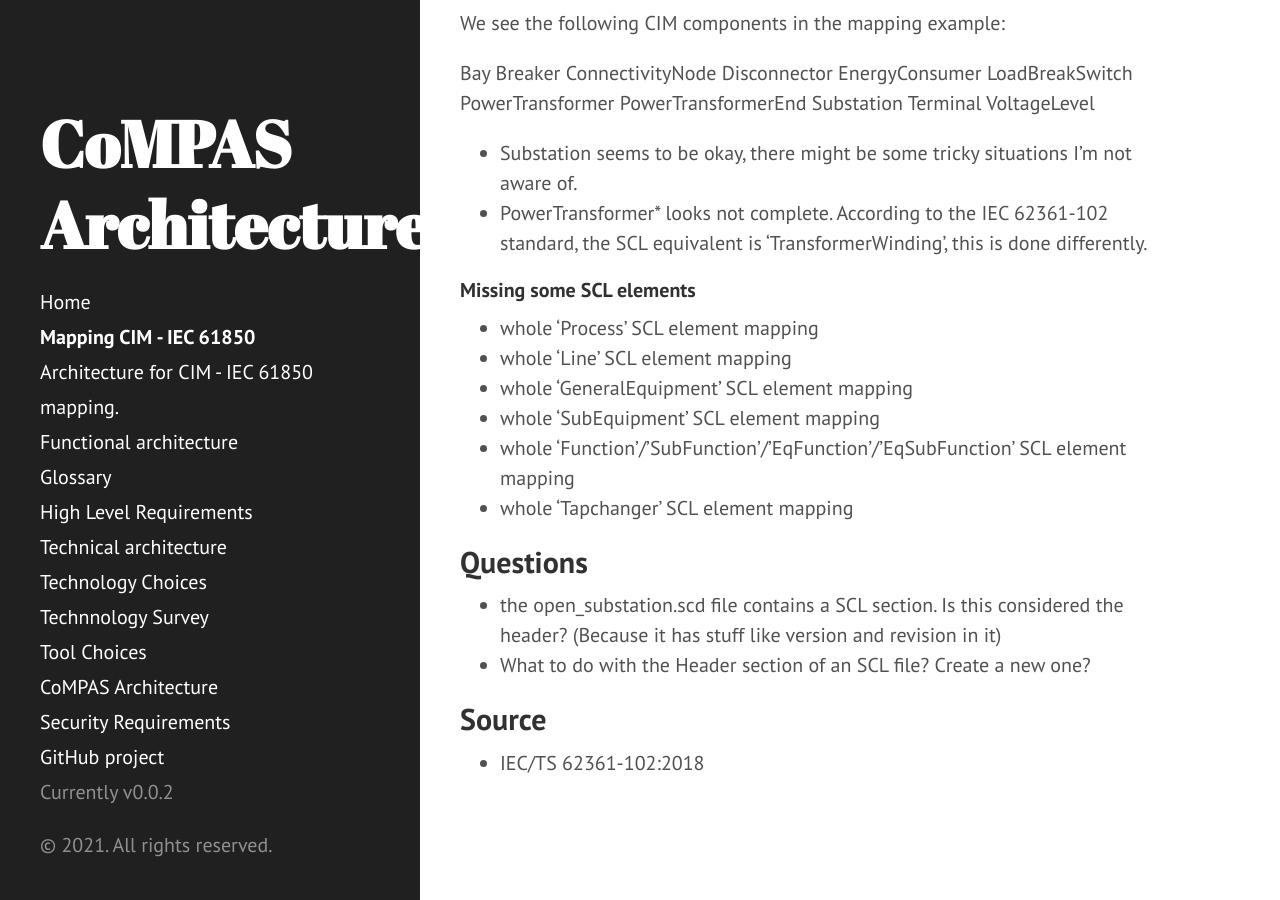
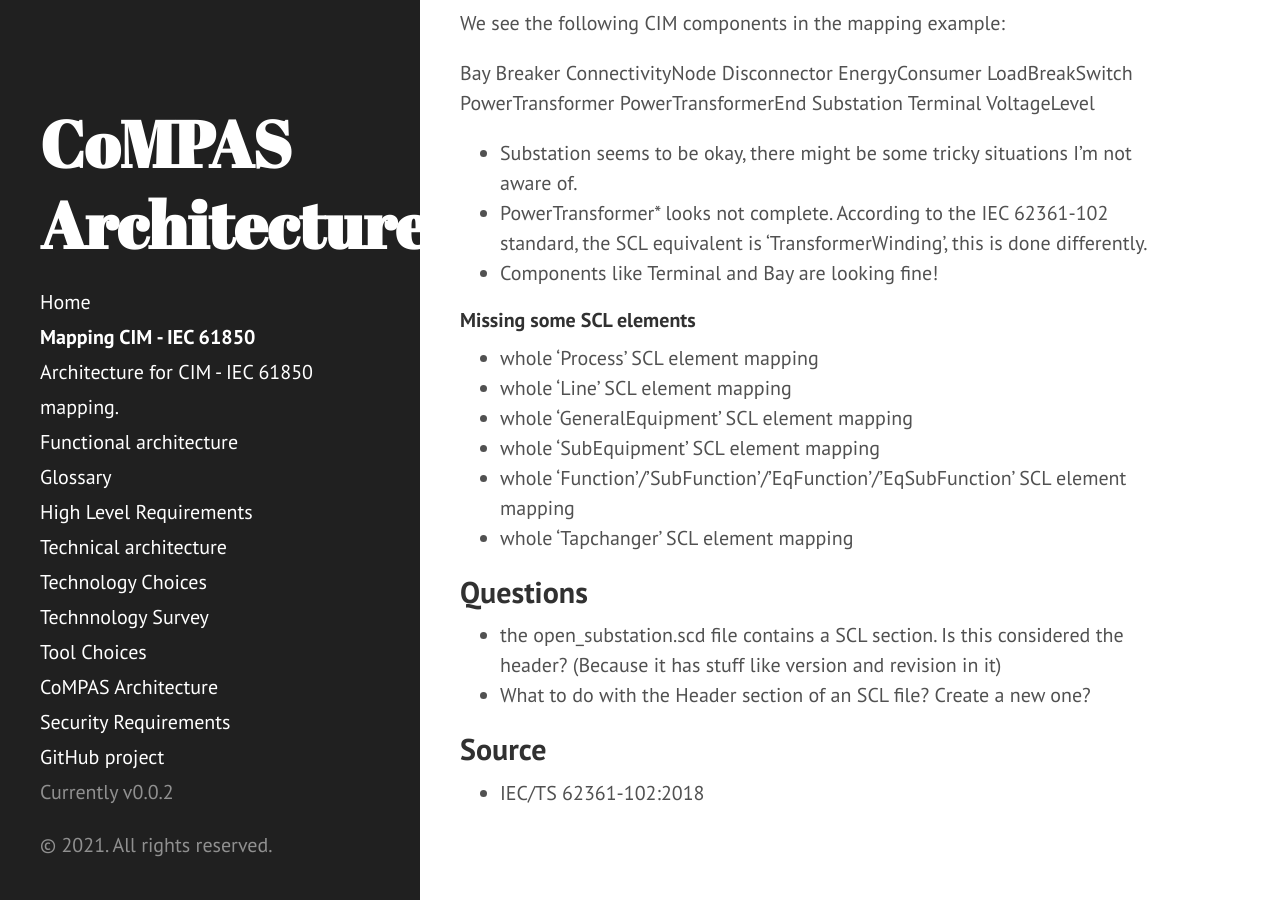
Before and after one commit to com-pas/compas-architecture, a Jekyll site: the page built from CIM_61850_MAPPING.md, in a window 1280 px wide and 900 px high, scrolled down 493 px. Built offline with Jekyll 4.4.1, drawn with Linux system fonts in a browser that asks for light colours; our own code applies the rules of GitHub Pages for plain Markdown files.

Commit message:
Added Terminal information
Signed-off-by: Rob Tjalma <rob@tjalma.com>
Signed-off-by: Jorgen <scubajorgen@gmail.com>

```diff
--- a/CIM_61850_MAPPING.md
+++ b/CIM_61850_MAPPING.md
@@ -23,6 +23,7 @@ VoltageLevel
 
 - Substation seems to be okay, there might be some tricky situations I'm not aware of.
 - PowerTransformer* looks not complete. According to the IEC 62361-102 standard, the SCL equivalent is 'TransformerWinding', this is done differently.
+- Components like Terminal and Bay are looking fine!
 
 #### Missing some SCL elements
 - whole 'Process' SCL element mapping
```
